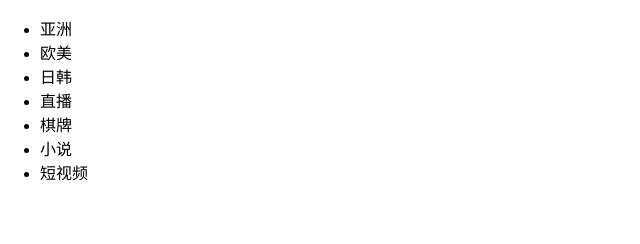
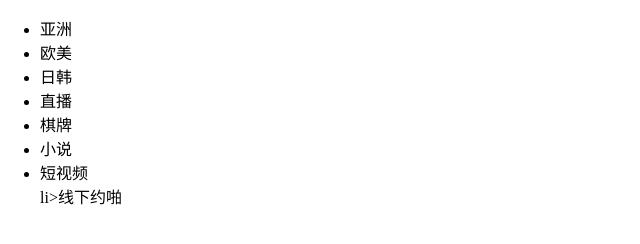
Before and after one commit to 19902079743/dbhot, a plain HTML site: page index.html in a window 1280 px wide. Shown: the whole page, without its empty margins (0-640 px from the left). Drawn offline with Linux system fonts and the light colour scheme.

Commit message:
新增线下约啪

```diff
--- a/index.html
+++ b/index.html
@@ -20,6 +20,7 @@
 		<li>棋牌</li>
 		<li>小说</li>
 		<li>短视频</li>
+		li>线下约啪</li>
 	</ul>
 </body>
 </html>
```
